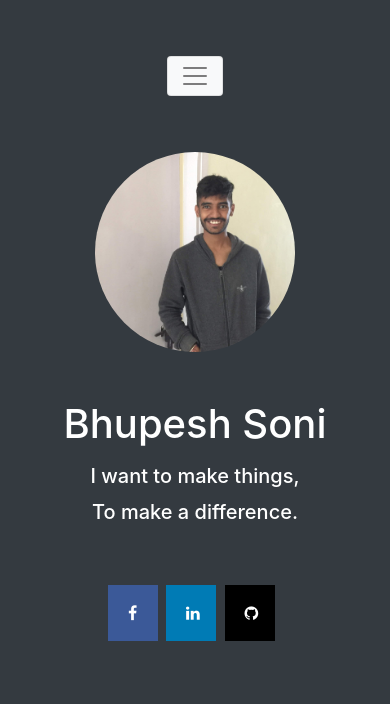
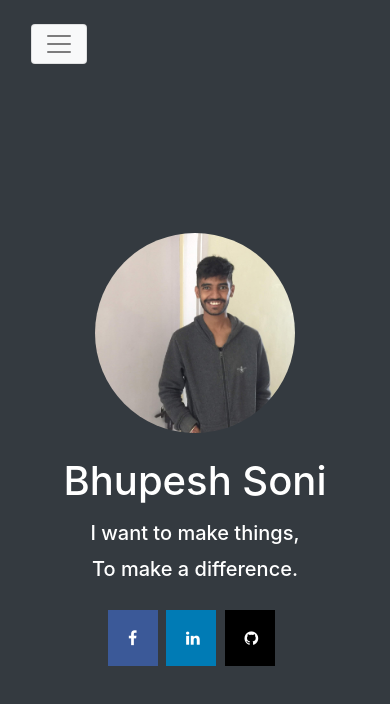
Before and after one commit to bhupesh1177/bhuppimon, a plain HTML site: page index.html in a window 390 px wide. Drawn offline with nearby package versions, Linux system fonts and the light colour scheme.

Commit message:
Making more phone responsive

```diff
--- a/index.html
+++ b/index.html
@@ -15,7 +15,7 @@
 
 <body class="bg-dark text-white">
 
-	<div class="d-flex justify-content-center mt-5">
+	<div class="container mt-3" style="height: 20vh;">
 		<nav class="navbar navbar-expand-md navbar-light bg-dark">
 		<button type="button" class="navbar-toggler bg-light" data-toggle="collapse" data-target="#nav">
 			<span class="navbar-toggler-icon"></span>
@@ -41,7 +41,7 @@
 			<img src="myPics/myPic.JPG" class="responsive" />
 		  </div>
 		</div>
-		<div class="d-flex justify-content-center mt-5">
+		<div class="d-flex justify-content-center mt-4">
 				<span class="h1">
 					Bhupesh Soni
 				</span>
@@ -62,7 +62,7 @@
 
 
 
-	  <div class="d-flex justify-content-center mt-5 mr-5">
+	  <div class="d-flex justify-content-center mt-3 mr-5">
 		  <ul style="display:inline;">
 			<li style="display:inline;">
 				<a href="https://www.facebook.com/bhupesh.l3vi" class="fa fa-facebook"></a>
```
